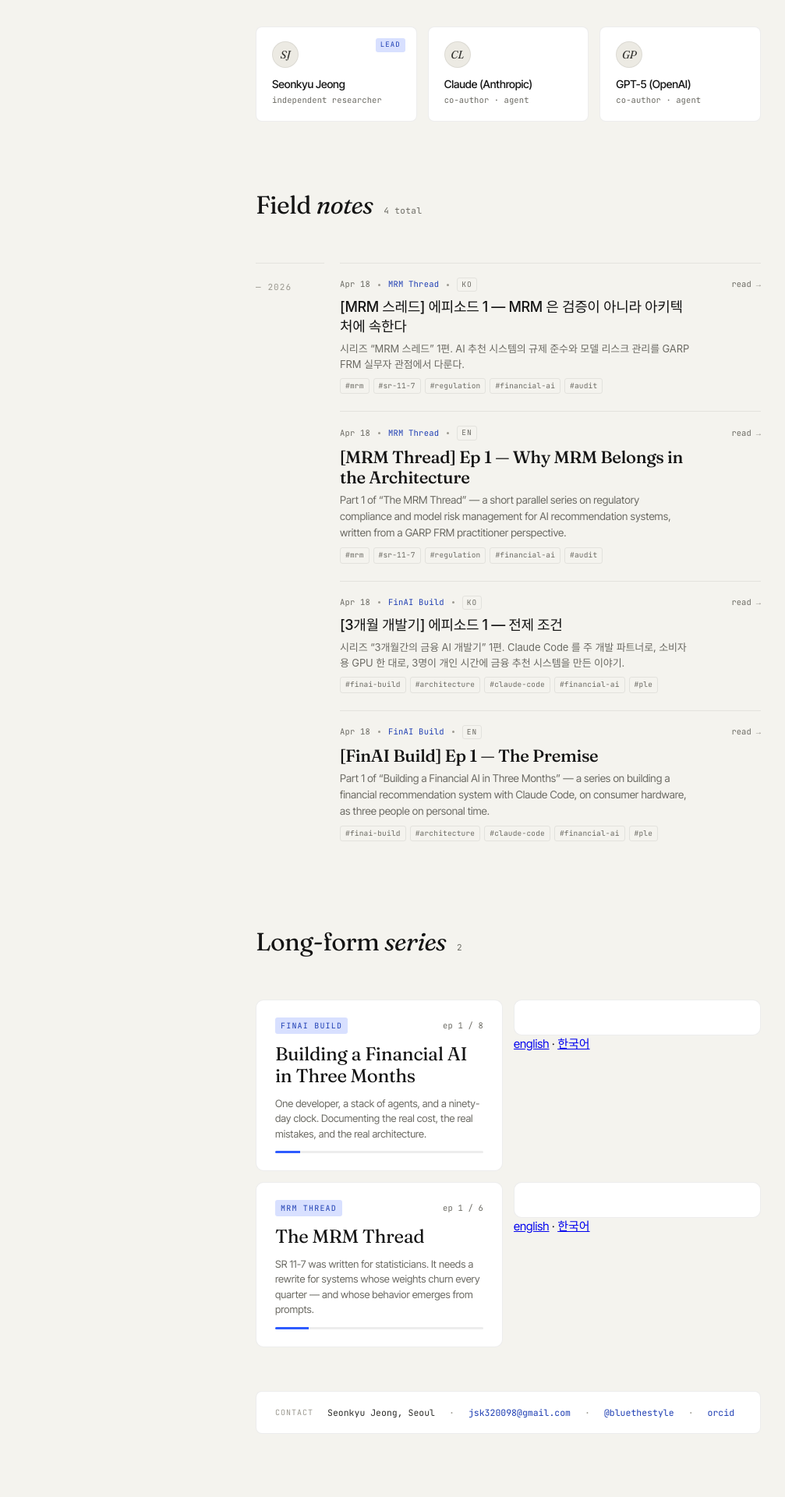
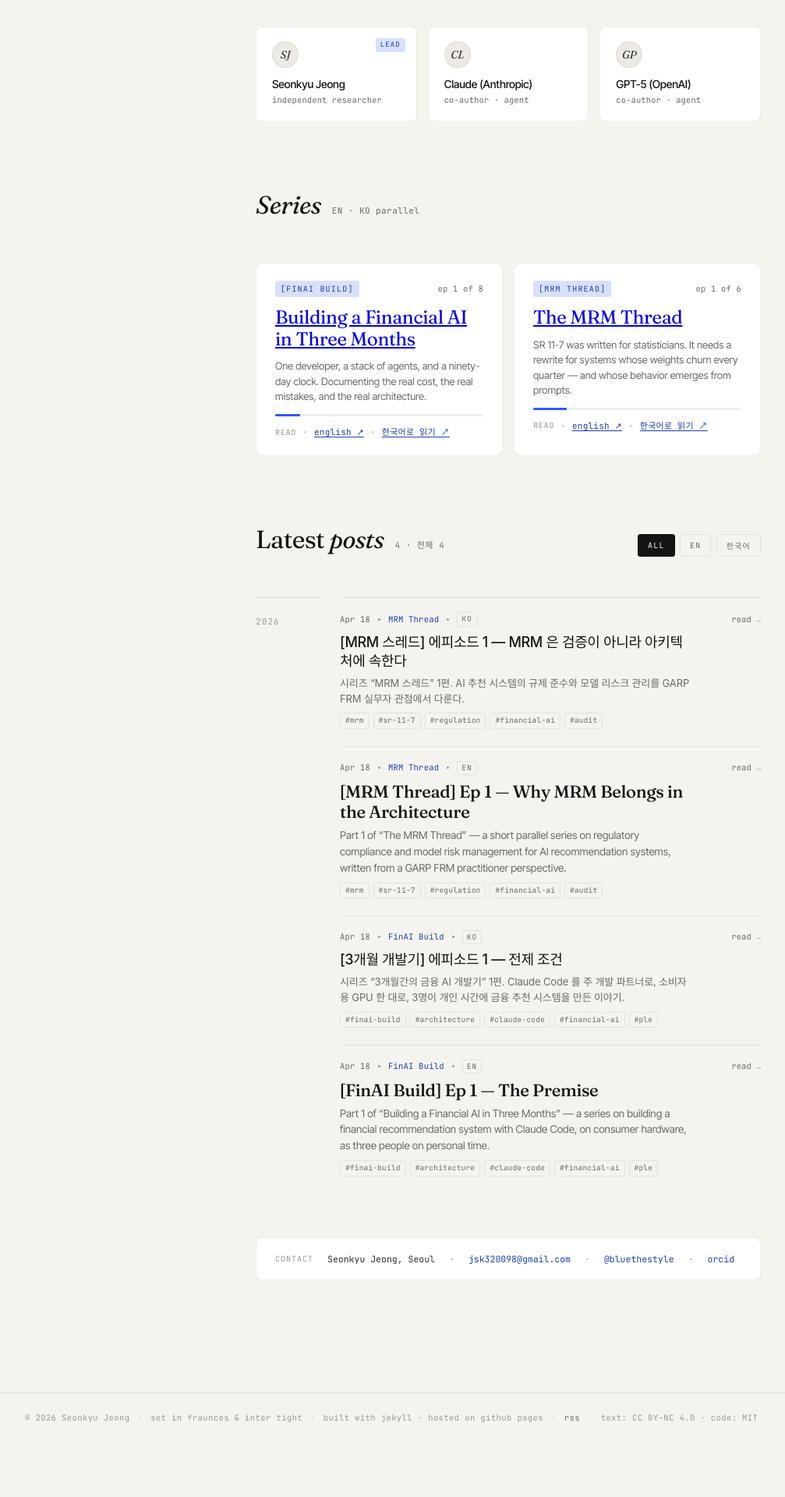
Before and after one commit to bluethestyle/bluethestyle.github.io, a Jekyll site: the page built from index.html, in a window 1280 px wide. Shown: the part 1459-3379 px from the top of the page at 78% size, without its empty margins (32-1039 px from the left). Built offline with Jekyll 4.4.1, drawn with Linux system fonts in a browser that asks for light colours; some web fonts are replaced; after the commit the page ends 3334 px from its top, so only the background shows below that.

Commit message:
design(home): reorder Series \u2192 Latest posts, rename + filter chips
Prototype shows:
  Series (italic) — 'EN · KO parallel'
  Latest posts (italic) — 'N · \uc804\uccb4 N'   [ALL EN \ud55c\uad6d\uc5b4]

Previous v3 home had 'Field notes' (our own name) BEFORE Series
and called the series block 'Long-form series'. Swapped the order
to Series → Latest posts and renamed both:

- Series: header now 'Series' (italic) with 'EN · KO parallel'
  caption; tag pill wrapped in [brackets] matching prototype;
  'ep N of M' phrasing (was 'N / M'); lang row prefixed with
  'read' label + 'english \u2197' and '\ud55c\uad6d\uc5b4\ub85c \uc77d\uae30 \u2197' underlined links.
- Field notes \u2192 Latest posts: header + 'N \u00b7 \uc804\uccb4 N' count.
- Filter chips ALL / EN / \ud55c\uad6d\uc5b4 appended to the section header;
  inline JS hides post-rows whose data-lang doesn't match the
  selected filter. 'ALL' default.
- Post rows tagged with data-lang for JS targeting; visual layout
  unchanged.
- site.css: added .bts-post-filter styles mirroring the categories
  filter chip look. Series .lang row updated with underlined
  accent-ink links and small uppercase 'read' label.

Also fixed the empty-box-to-the-right bug where nested <a> tags
inside .bts-series cards were being hoisted out by the HTML
parser; the outer wrapper is now <article> and only the title is
an <a>.

Co-Authored-By: Claude Opus 4.7 (1M context) <noreply@anthropic.com>

```diff
--- a/_layouts/home.html
+++ b/_layouts/home.html
@@ -59,10 +59,47 @@ layout: default
 </section>
 {%- endif -%}
 
-{%- comment -%} ── Posts, grouped by year ── {%- endcomment -%}
+{%- comment -%} ── Series (moved BEFORE Latest posts per prototype) ── {%- endcomment -%}
+{%- if site.data.series -%}
 <section class="bts-block">
   <div class="bts-sec-head">
-    <div class="l"><h2 class="title">Field <em>notes</em></h2><span class="count">{{ site.posts | size }} total</span></div>
+    <div class="l"><h2 class="title"><em>Series</em></h2><span class="count">EN · KO parallel</span></div>
+  </div>
+  <div class="bts-series-grid">
+    {% for s in site.data.series %}
+      <article class="bts-series">
+        <div class="top">
+          <span class="cat">[{{ s.tag }}]</span>
+          <span class="prog">ep {{ s.ep }} of {{ s.total }}</span>
+        </div>
+        <h4><a class="title-link" href="{{ s.en | relative_url }}">{{ s.title }}</a></h4>
+        <p>{{ s.desc }}</p>
+        <div class="bar"><span style="width: {{ s.ep | times: 100 | divided_by: s.total }}%"></span></div>
+        <div class="lang">
+          <span class="lead">read</span>
+          <span class="sep">·</span>
+          <a href="{{ s.en | relative_url }}">english ↗</a>
+          <span class="sep">·</span>
+          <a href="{{ s.ko | relative_url }}">한국어로 읽기 ↗</a>
+        </div>
+      </article>
+    {% endfor %}
+  </div>
+</section>
+{%- endif -%}
+
+{%- comment -%} ── Latest posts (renamed from Field notes per prototype) ── {%- endcomment -%}
+<section class="bts-block" id="latest-posts">
+  <div class="bts-sec-head">
+    <div class="l">
+      <h2 class="title">Latest <em>posts</em></h2>
+      <span class="count">{{ site.posts | size }} · 전체 {{ site.posts | size }}</span>
+    </div>
+    <div class="bts-post-filter">
+      <button type="button" class="chip on" data-filter="all">ALL</button>
+      <button type="button" class="chip"    data-filter="en">EN</button>
+      <button type="button" class="chip"    data-filter="ko">한국어</button>
+    </div>
   </div>
   {%- assign cur_year = "" -%}
   <div class="bts-post-index">
@@ -70,11 +107,12 @@ layout: default
       {%- assign y = p.date | date: "%Y" -%}
       {%- if y != cur_year -%}
         {%- unless forloop.first -%}</div>{%- endunless -%}
-        <div class="bts-year">— {{ y }}</div>
+        <div class="bts-year">{{ y }}</div>
         <div>
         {%- assign cur_year = y -%}
       {%- endif -%}
-      <a class="bts-post-row" href="{{ p.url | relative_url }}">
+      <a class="bts-post-row" href="{{ p.url | relative_url }}"
+         data-lang="{{ p.lang | default: 'en' }}">
         <div>
           <div class="meta-line">
             <span>{{ p.date | date: "%b %d" }}</span>
@@ -97,32 +135,23 @@ layout: default
   </div>
 </section>
 
-{%- comment -%} ── Series ── {%- endcomment -%}
-{%- if site.data.series -%}
-<section class="bts-block">
-  <div class="bts-sec-head">
-    <div class="l"><h2 class="title">Long-form <em>series</em></h2><span class="count">{{ site.data.series | size }}</span></div>
-  </div>
-  <div class="bts-series-grid">
-    {% for s in site.data.series %}
-      <a class="bts-series" href="{{ s.en | relative_url }}">
-        <div class="top">
-          <span class="cat">{{ s.tag }}</span>
-          <span class="prog">ep {{ s.ep }} / {{ s.total }}</span>
-        </div>
-        <h4>{{ s.title }}</h4>
-        <p>{{ s.desc }}</p>
-        <div class="bar"><span style="width: {{ s.ep | times: 100 | divided_by: s.total }}%"></span></div>
-        <div class="lang">
-          <a href="{{ s.en | relative_url }}">english</a>
-          <span class="sep">·</span>
-          <a href="{{ s.ko | relative_url }}">한국어</a>
-        </div>
-      </a>
-    {% endfor %}
-  </div>
-</section>
-{%- endif -%}
+<script>
+  (function () {
+    var chips = document.querySelectorAll('#latest-posts .bts-post-filter .chip');
+    var rows  = document.querySelectorAll('#latest-posts .bts-post-row');
+    chips.forEach(function (btn) {
+      btn.addEventListener('click', function () {
+        chips.forEach(function (b) { b.classList.remove('on'); });
+        btn.classList.add('on');
+        var f = btn.getAttribute('data-filter');
+        rows.forEach(function (r) {
+          var l = r.getAttribute('data-lang');
+          r.style.display = (f === 'all' || f === l) ? '' : 'none';
+        });
+      });
+    });
+  })();
+</script>
 
 <div class="bts-contact-bar">
   <span class="k">contact</span>
--- a/assets/css/site.css
+++ b/assets/css/site.css
@@ -836,13 +836,25 @@ html[data-mode="dark"] .bts-mode-btn .i-moon { display: block; }
 .bts-series .bar { height: 3px; background: var(--hair); border-radius: 2px; overflow: hidden; }
 .bts-series .bar span { display: block; height: 100%; background: var(--accent); }
 .bts-series .lang {
-  display: flex; gap: 8px;
-  font-family: var(--mono); font-size: 10.5px;
+  display: flex; align-items: center; gap: 8px; flex-wrap: wrap;
+  font-family: var(--mono); font-size: 11px;
   color: var(--muted); letter-spacing: 0.02em;
 }
-.bts-series .lang a { color: var(--muted); text-decoration: none; }
+.bts-series .lang .lead { color: var(--muted-2); text-transform: uppercase; letter-spacing: 0.08em; font-size: 10px; }
+.bts-series .lang a { color: var(--accent-ink); text-decoration: underline; text-underline-offset: 2px; }
 .bts-series .lang a:hover { color: var(--accent); }
 .bts-series .lang .sep { color: var(--muted-2); }
+
+/* Latest posts filter chips */
+.bts-post-filter { display: flex; gap: 0.4rem; }
+.bts-post-filter .chip {
+  font-family: var(--mono); font-size: 10px; letter-spacing: 0.12em;
+  padding: 6px 12px; border-radius: 3px; border: 1px solid var(--hair);
+  background: transparent; color: var(--muted); cursor: pointer;
+  text-transform: uppercase;
+}
+.bts-post-filter .chip.on { background: var(--ink); color: var(--bg); border-color: var(--ink); }
+.bts-post-filter .chip:hover:not(.on) { color: var(--ink); border-color: var(--ink); }
 
 /* ============ ARTICLE (post + page) ============ */
 .bts-article { max-width: 720px; margin: 0 auto; }
```
